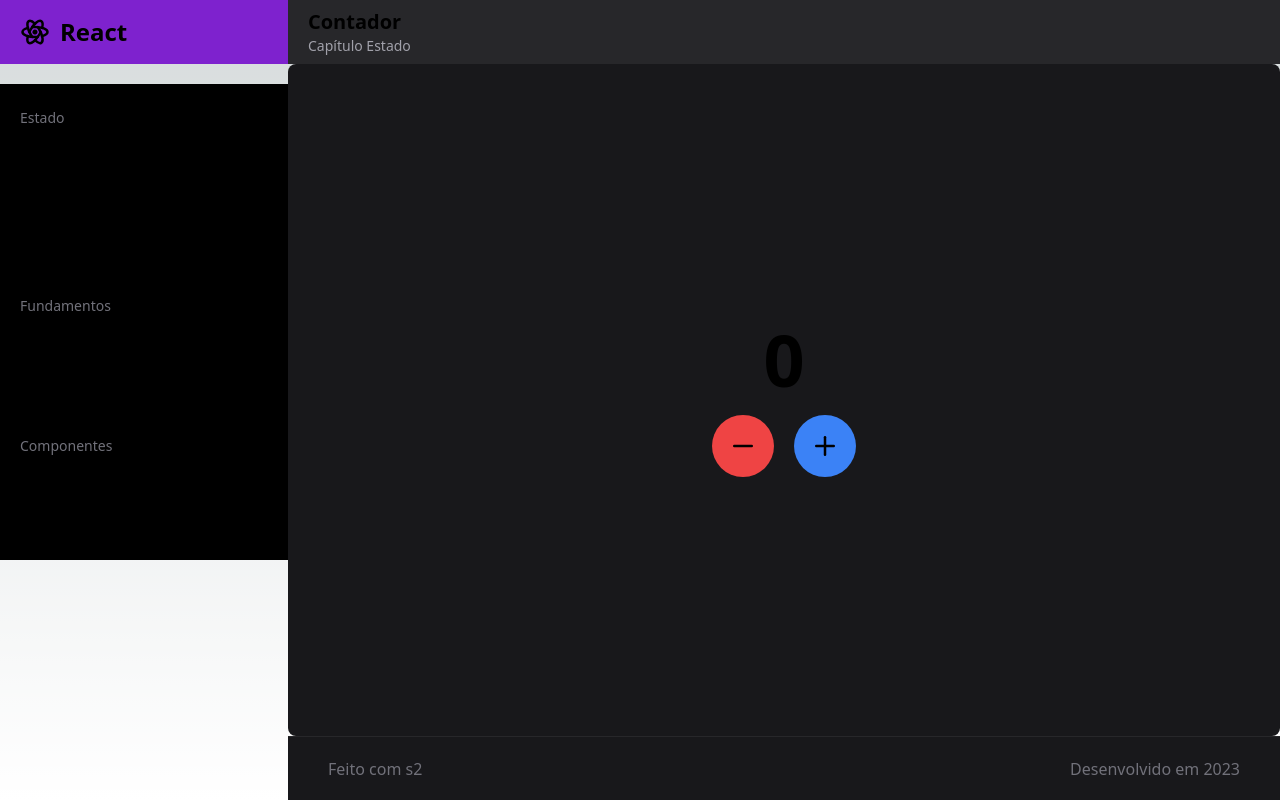
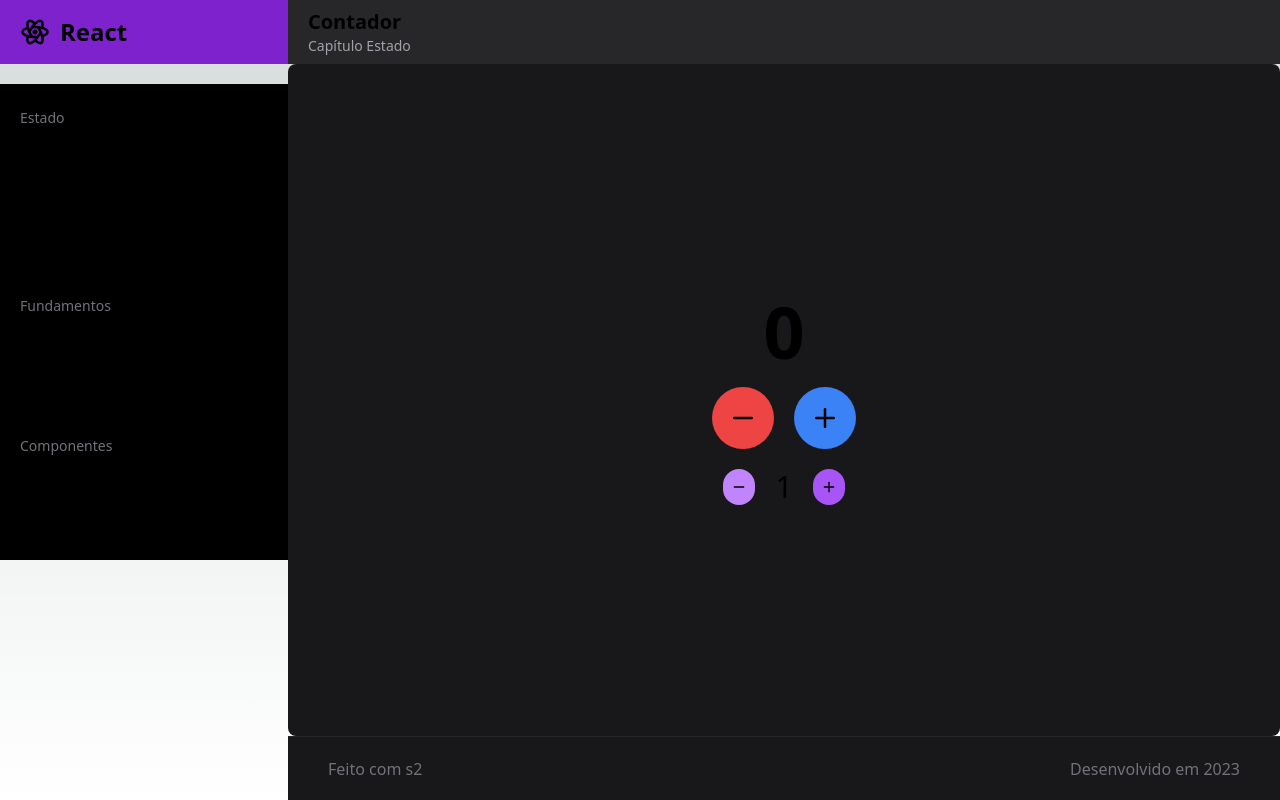
Before and after one commit to israelbulcaotavares/react-fundamentos-cod3r, a Next.js app: page /estado/contador in a window 1280 px wide. Built offline with nearby package versions, Linux system fonts and the light colour scheme.

Commit message:
contador evoluído

```diff
--- a/src/pages/estado/contador.tsx
+++ b/src/pages/estado/contador.tsx
@@ -4,15 +4,29 @@ import { useState } from "react";
 import { IconMinus, IconPlus } from "@tabler/icons-react";
 
 export default function PaginaContador() {
-  const [num, setNum] = useState(0);
+  const [num, setNum] = useState(0)
+  const [delta, setDelta] = useState(1)
 
+
+  // function increment() {
+  //   setNum(num + 1);
+  //   console.log(num);
+  // }
+  // function decrement() {
+  //   setNum(num - 1);
+  //   console.log(num);
+  // }
+  function incrementDelta() {
+    setDelta(delta + 1);
+  }
+  function decrementDelta() {
+    setDelta(delta - 1);
+  }
   function increment() {
-    setNum(num + 1);
-    console.log(num);
+    setNum(num + delta);
   }
   function decrement() {
-    setNum(num - 1);
-    console.log(num);
+    setNum(num - delta);
   }
 
   return (
@@ -27,6 +41,15 @@ export default function PaginaContador() {
             <IconPlus size={30}  />
           </button>
         </div>
+        <div className="flex gap-5 ">
+        <button className="bg-purple-400 rounded-full p-2 hover:bg-red-400" onClick={decrementDelta}>
+            <IconMinus size={16} />
+          </button>
+          <span>{delta}</span>
+          <button className="bg-purple-500 rounded-full p-2 hover:bg-blue-400" onClick={incrementDelta}>
+            <IconPlus size={16}  />
+          </button>
+        </div>
       </div>
     </Pagina>
   );
```
